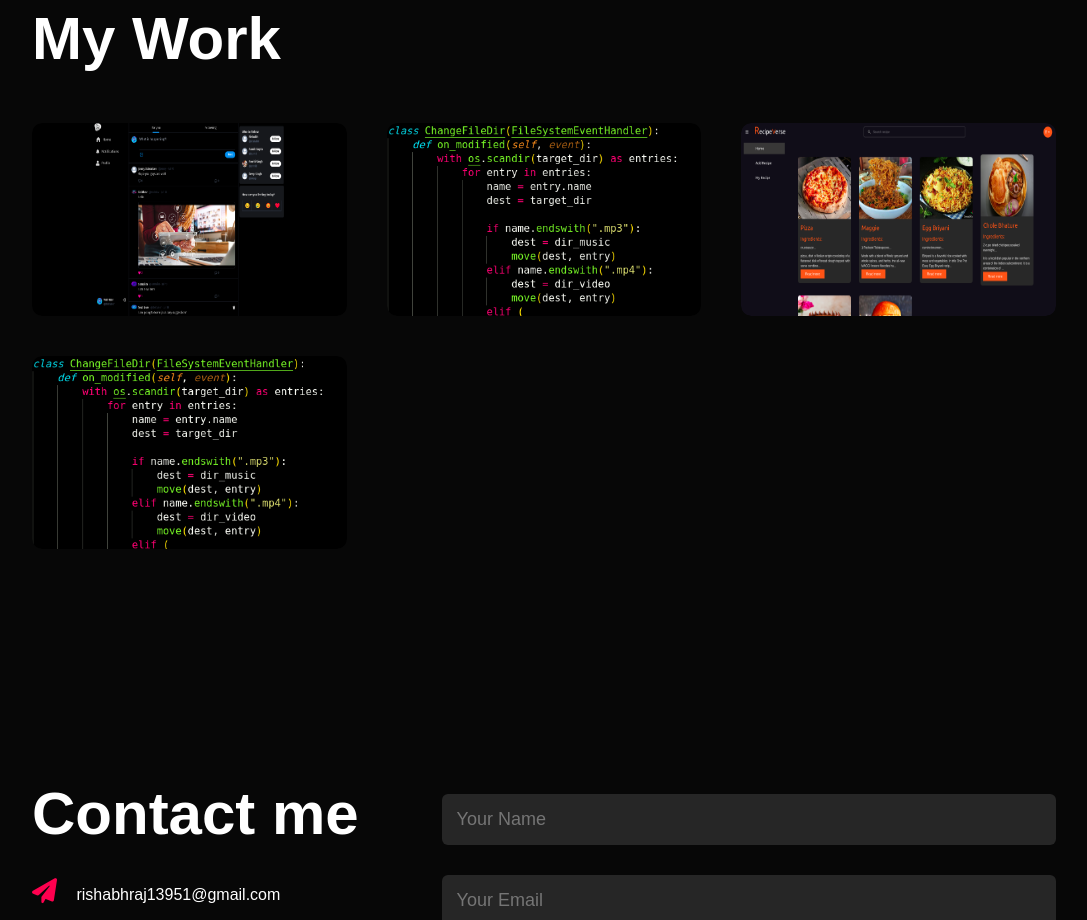
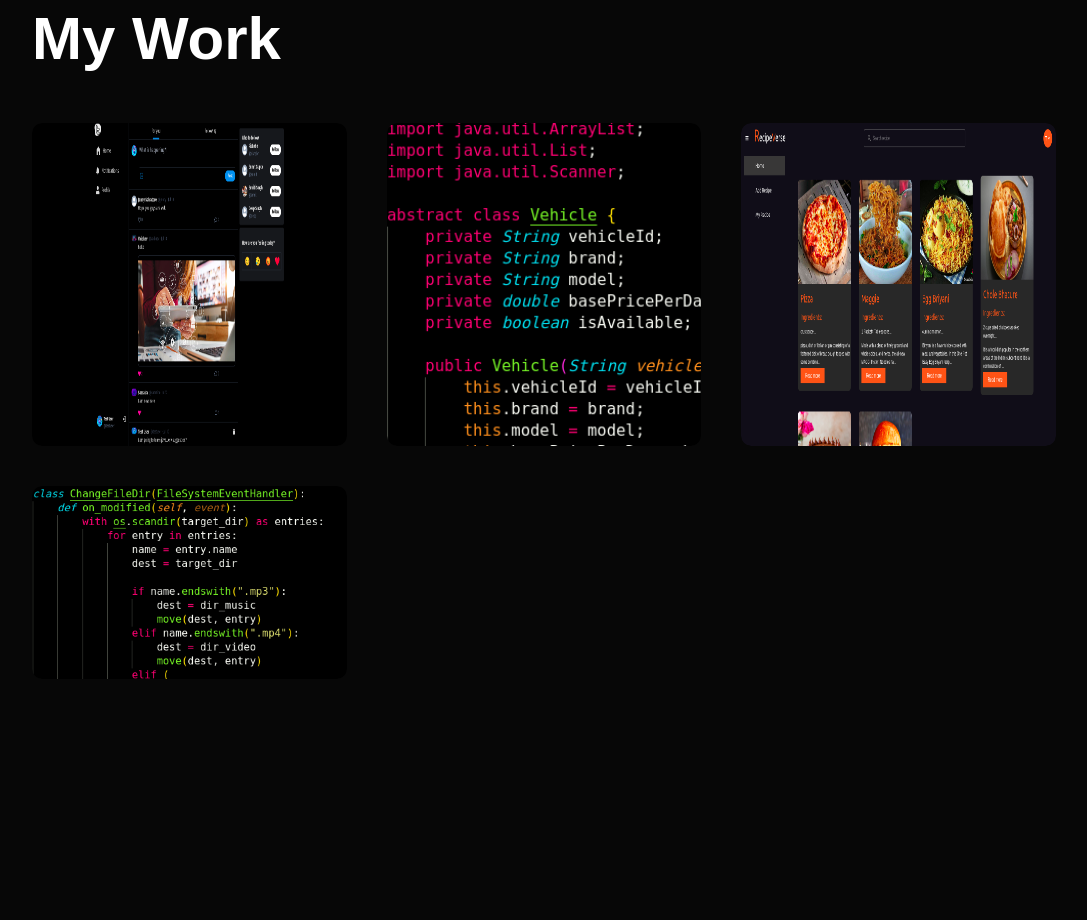
Before and after one commit to rishabh137/portfolio, a React (Create React App) app: page / in a window 1280 px wide. Shown: the part 2160-3080 px from the top of the page, without its empty margins (96-1183 px from the left). Built offline with nearby package versions, Linux system fonts and the light colour scheme.

Commit message:
update project

```diff
--- a/src/components/MainContent.jsx
+++ b/src/components/MainContent.jsx
@@ -3,6 +3,7 @@ import user from "./images/user.png"
 import work1 from "./images/talkwave.png"
 import work2 from "./images/recipeverse.png"
 import work3 from "./images/mover.png"
+import work4 from "./images/car rental.png"
 import resume from "./images/Rishabh_Raj.pdf"
 import Footer from "./Footer"
 
@@ -90,11 +91,11 @@ const MainContent = () => {
                         </div>
 
                         <div className="work">
-                            <img src={work3} alt="project" />
+                            <img src={work4} alt="project" />
                             <div className="layer">
                                 <h3>Car Rental Systme</h3>
                                 <p>Java Object Oriented project in which user can rent and return car while managing availability and calculating prie dynamically.</p>
-                                <a href="https://github.com/rishabh137/file-destination-mover" target="_blank"><i className="fas fa-external-link-alt"></i></a>
+                                <a href="https://github.com/rishabh137/car-rental" target="_blank"><i className="fas fa-external-link-alt"></i></a>
                             </div>
                         </div>
 
```
Also changed, not shown: src/components/images/car rental.png.
